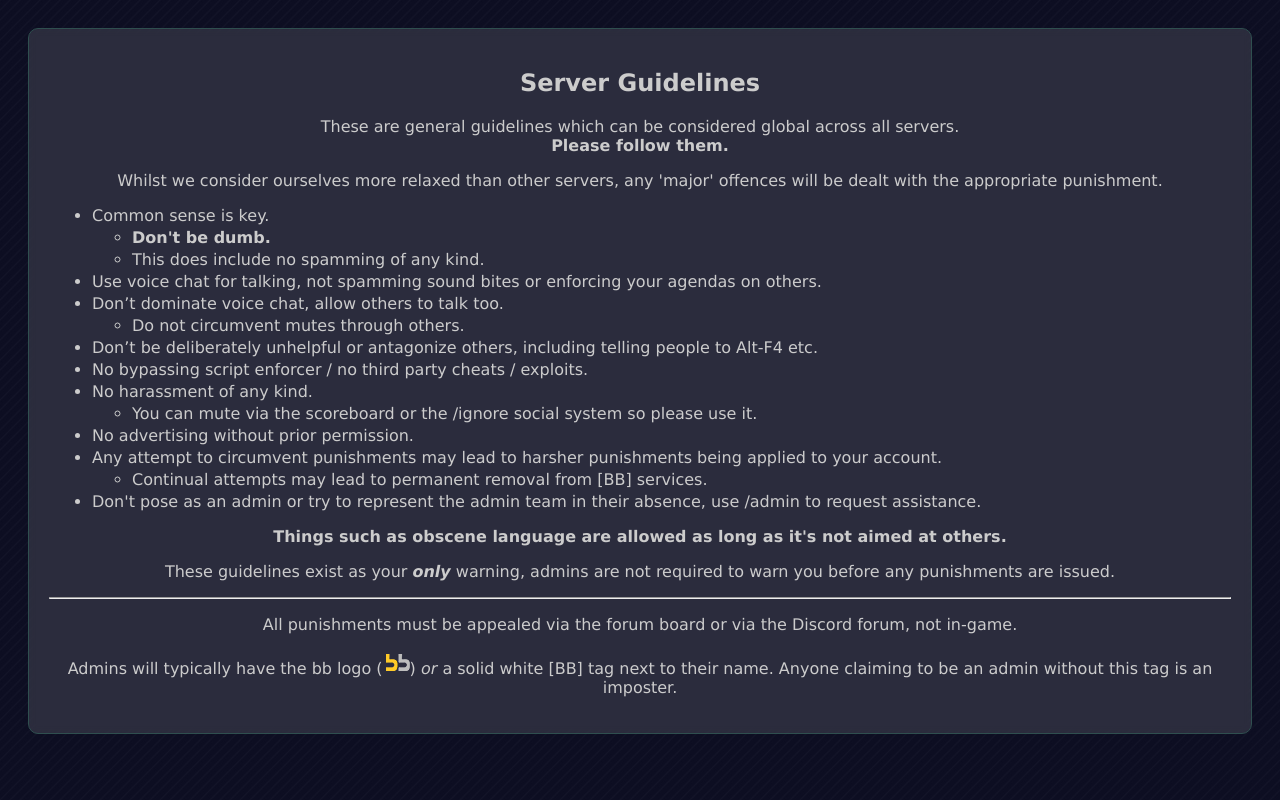
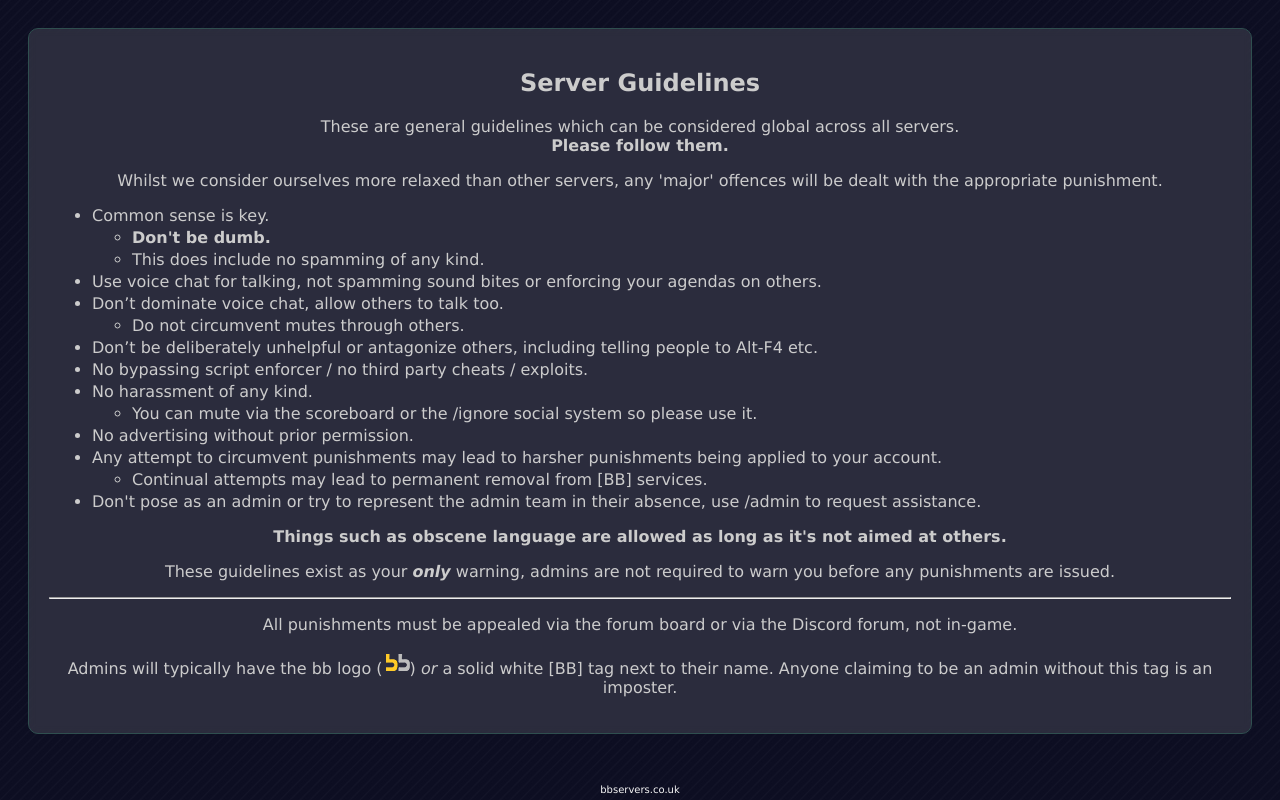
Before and after one commit to BB-Games/global-conduct-rules-community, a SvelteKit app: page / in a window 1280 px wide. Built offline with nearby package versions, Linux system fonts and the light colour scheme.

Commit message:
Add watermark to bottom of page (#55)

```diff
--- /dev/null
+++ b/src/lib/components/footer-watermark.svelte
@@ -0,0 +1,27 @@
+<footer>
+	<div id="watermark-container">
+		<a id="watermark" href="https://bbservers.co.uk" target="_blank" rel="noopener noreferrer"
+			>bbservers.co.uk</a
+		>
+	</div>
+</footer>
+
+<style>
+	#watermark-container {
+		position: fixed;
+		bottom: 0;
+		left: 0;
+		width: 100%;
+		display: flex;
+		justify-content: center;
+		align-items: center;
+		margin-top: 1em;
+	}
+
+	#watermark {
+		font-size: 10px;
+		color: #f5f5f5;
+		text-decoration: none;
+		margin: 5px;
+	}
+</style>
--- a/src/routes/+page.svelte
+++ b/src/routes/+page.svelte
@@ -1,3 +1,7 @@
+<script>
+	import Watermark from '../lib/components/footer-watermark.svelte';
+</script>
+
 <svelte:head>
 	<title>Global Guidelines for [BB] Servers</title>
 </svelte:head>
@@ -68,6 +72,8 @@
 	</p>
 </div>
 
+<Watermark />
+
 <style>
 	:global(body) {
 		background-image: url('/bg.jpg');
```
